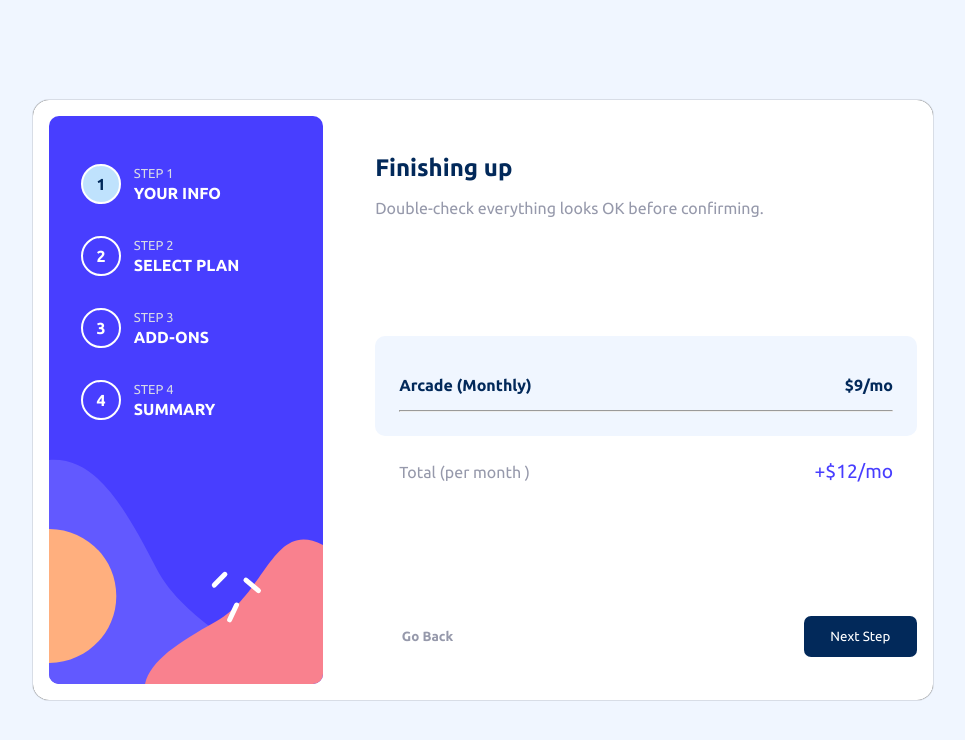
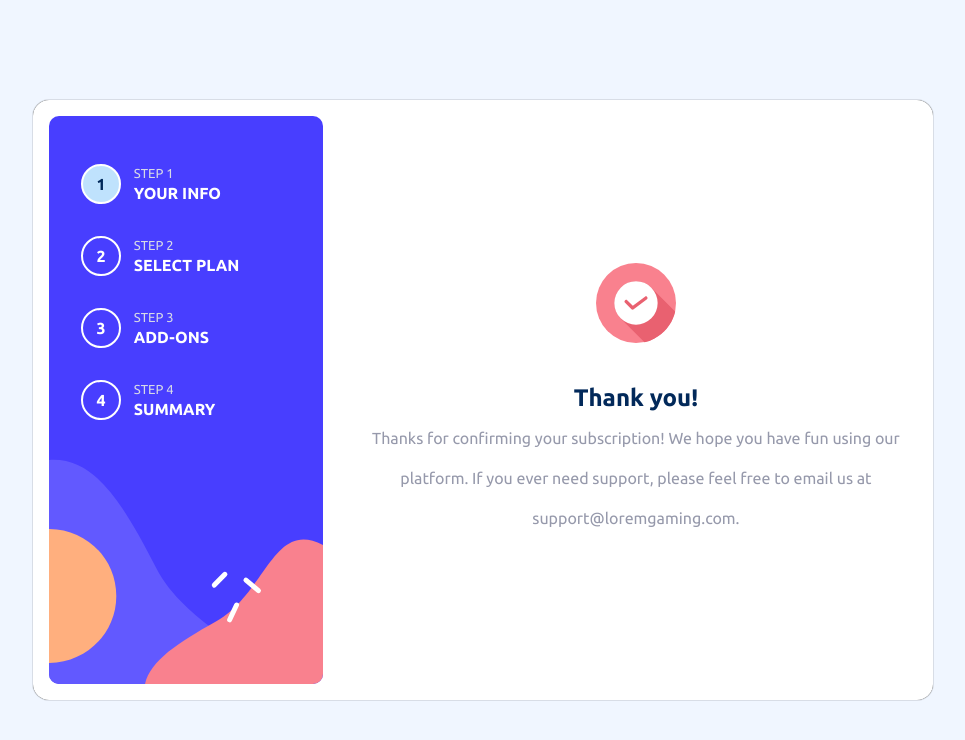
Before and after one commit to Chisquare7/multi-step-form, a plain HTML site: page index.html in a window 1280 px wide. Shown: the whole page, without its empty margins (157-1122 px from the left). Drawn offline with Linux system fonts and the light colour scheme.

Commit message:
style: implement styling of step five section of the multi-step form

```diff
--- a/assets/styles/styles.css
+++ b/assets/styles/styles.css
@@ -389,7 +389,7 @@ input:checked + .slider::before {
 /* Styling of step four section of the form */
 
 .stepFour {
-  display: flex;
+  display: none;
   width: 80%;
 }
 
@@ -448,6 +448,14 @@ input:checked + .slider::before {
 /* Styling of step five section of the form */
 
 .stepFive {
+  display: flex;
+  align-items: center;
+  justify-content: center;
+  text-align: center;
+  margin: auto;
+  width: 90%;
+}
+
+.stepFive button {
   display: none;
-  width: 80%;
 }
```
